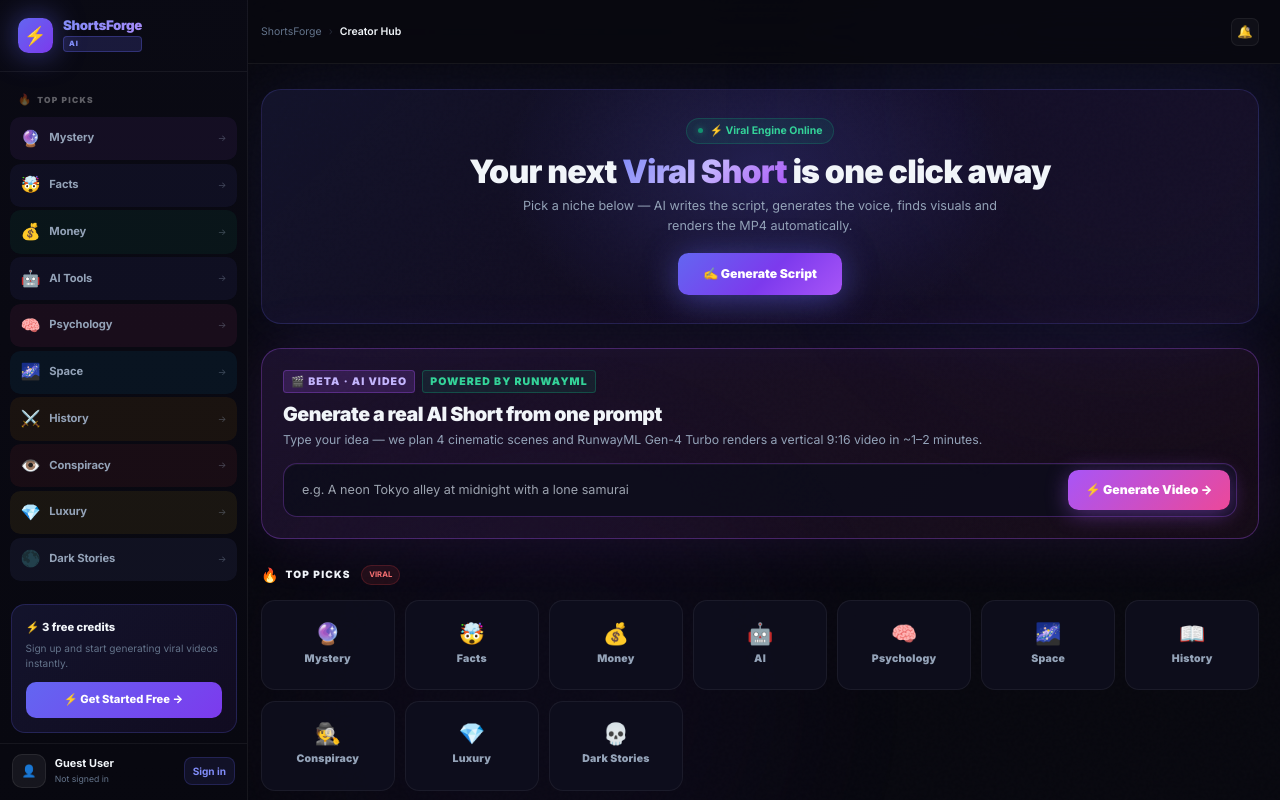
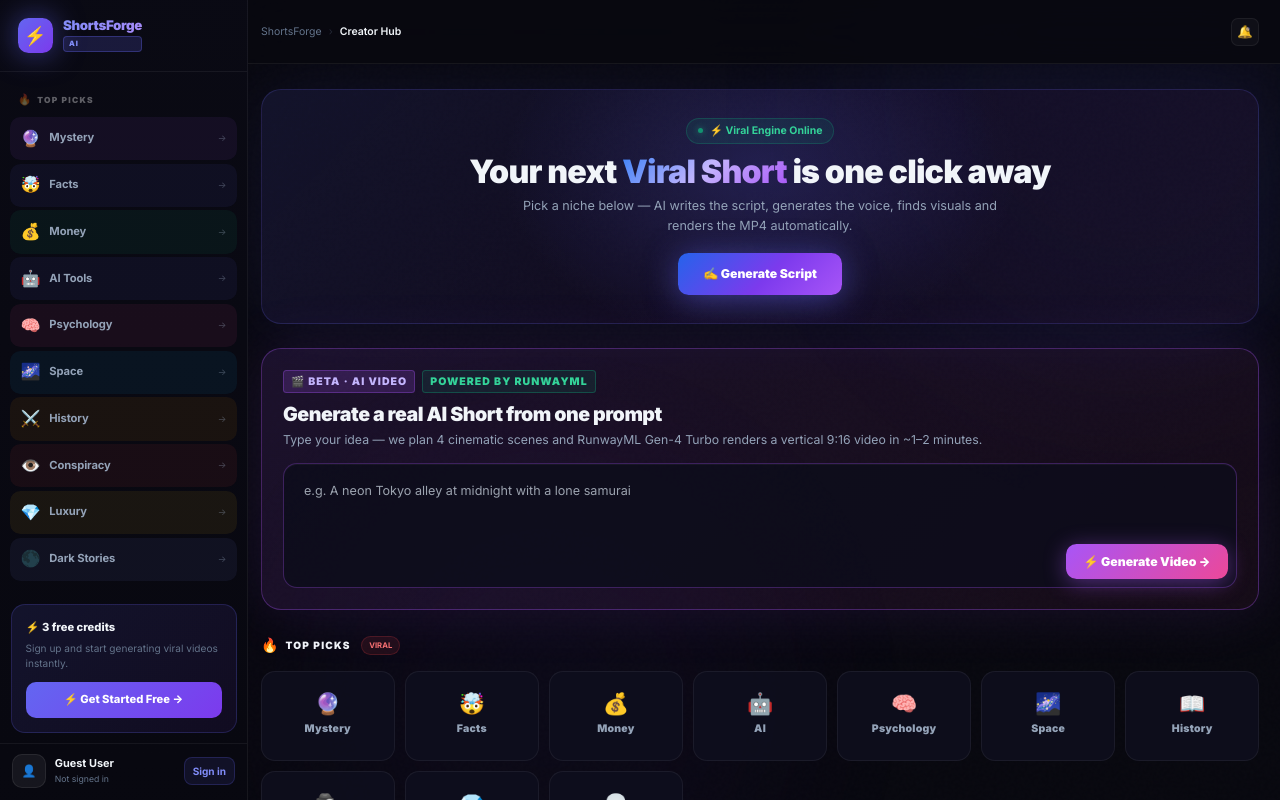
Before and after one commit to josephsskaf-hub/shortsforgeai, a Next.js app: page /dashboard in a window 1280 px wide. Built offline with nearby package versions, Linux system fonts and the light colour scheme; no server answers.

Commit message:
fix: push 004 widen video prompt input

```diff
--- a/app/(dashboard)/dashboard/DashboardClient.tsx
+++ b/app/(dashboard)/dashboard/DashboardClient.tsx
@@ -116,7 +116,7 @@
           Your next{' '}
           <span
             style={{
-              background: 'linear-gradient(135deg, #818cf8, #c4b5fd, #a855f7)',
+              background: 'linear-gradient(135deg, #3B82F6, #c4b5fd, #a855f7)',
               WebkitBackgroundClip: 'text',
               WebkitTextFillColor: 'transparent',
             }}
@@ -137,7 +137,7 @@
           href="/create"
           className="relative z-10 inline-flex items-center gap-2 rounded-xl px-7 py-3.5 text-sm font-black text-white"
           style={{
-            background: 'linear-gradient(135deg, #6366f1 0%, #7c3aed 55%, #a855f7 100%)',
+            background: 'linear-gradient(135deg, #2563EB 0%, #7c3aed 55%, #a855f7 100%)',
             boxShadow: '0 4px 32px rgba(99,102,241,.5)',
             textDecoration: 'none',
           }}
@@ -188,27 +188,33 @@
           9:16 video in ~1–2 minutes.
         </p>
         <div
-          className="flex items-stretch gap-2 flex-wrap"
           style={{
-            padding: 6,
+            padding: 8,
             borderRadius: 14,
             background: 'rgba(13,13,28,.85)',
             border: '1px solid rgba(168,85,247,.3)',
             boxShadow: 'inset 0 1px 0 rgba(255,255,255,.04)',
+            display: 'flex',
+            flexDirection: 'column',
+            gap: 8,
           }}
         >
-          <input
-            type="text"
+          <textarea
             value={videoPrompt}
             onChange={(e) => setVideoPrompt(e.target.value)}
             onKeyDown={(e) => {
-              if (e.key === 'Enter') handleVideoGenerate()
+              if (e.key === 'Enter' && !e.shiftKey) {
+                e.preventDefault()
+                handleVideoGenerate()
+              }
             }}
             placeholder="e.g. A neon Tokyo alley at midnight with a lone samurai"
             maxLength={500}
+            rows={2}
             style={{
-              flex: 1,
-              minWidth: 200,
+              width: '100%',
+              minHeight: 64,
+              resize: 'none',
               background: 'transparent',
               border: 'none',
               outline: 'none',
@@ -216,8 +222,11 @@
               fontSize: '0.9rem',
               padding: '10px 12px',
               fontFamily: 'inherit',
+              lineHeight: 1.5,
+              boxSizing: 'border-box',
             }}
           />
+          <div style={{ display: 'flex', justifyContent: 'flex-end' }}>
             <button
               type="button"
               onClick={handleVideoGenerate}
@@ -227,10 +236,12 @@
                 border: 'none',
                 cursor: 'pointer',
                 boxShadow: '0 4px 22px rgba(168,85,247,.45)',
+                whiteSpace: 'nowrap',
               }}
             >
               ⚡ Generate Video →
             </button>
+          </div>
         </div>
       </div>
 
@@ -369,7 +380,7 @@
             🔑 Create your account to start
           </p>
           <p className="text-sm mb-4" style={{ color: 'var(--muted2)' }}>
-            3 free credits on signup — just sign in.
+            2 free credits on signup — just sign in.
           </p>
         </div>
       )}
```
Lines whose indentation alone changed are shown as unchanged.
